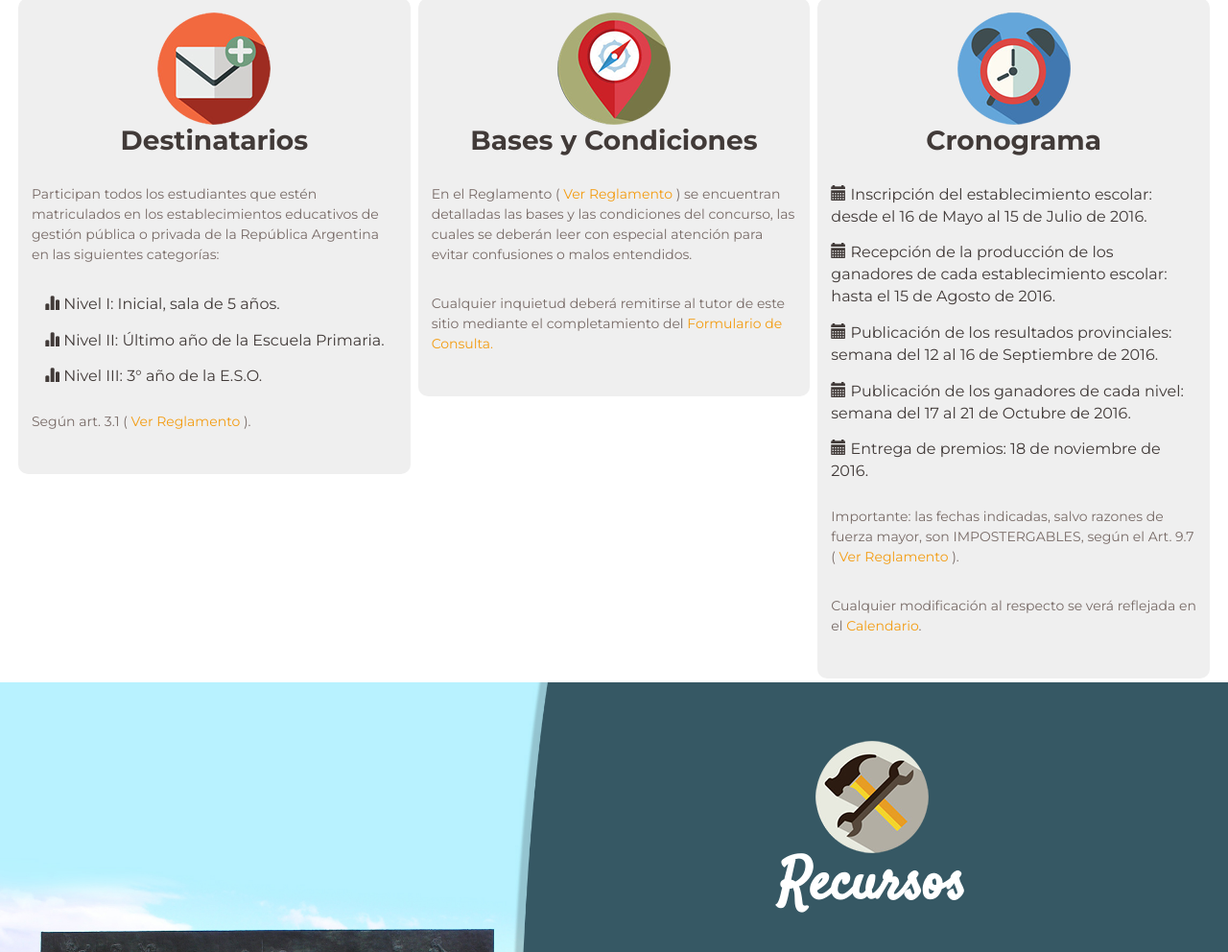
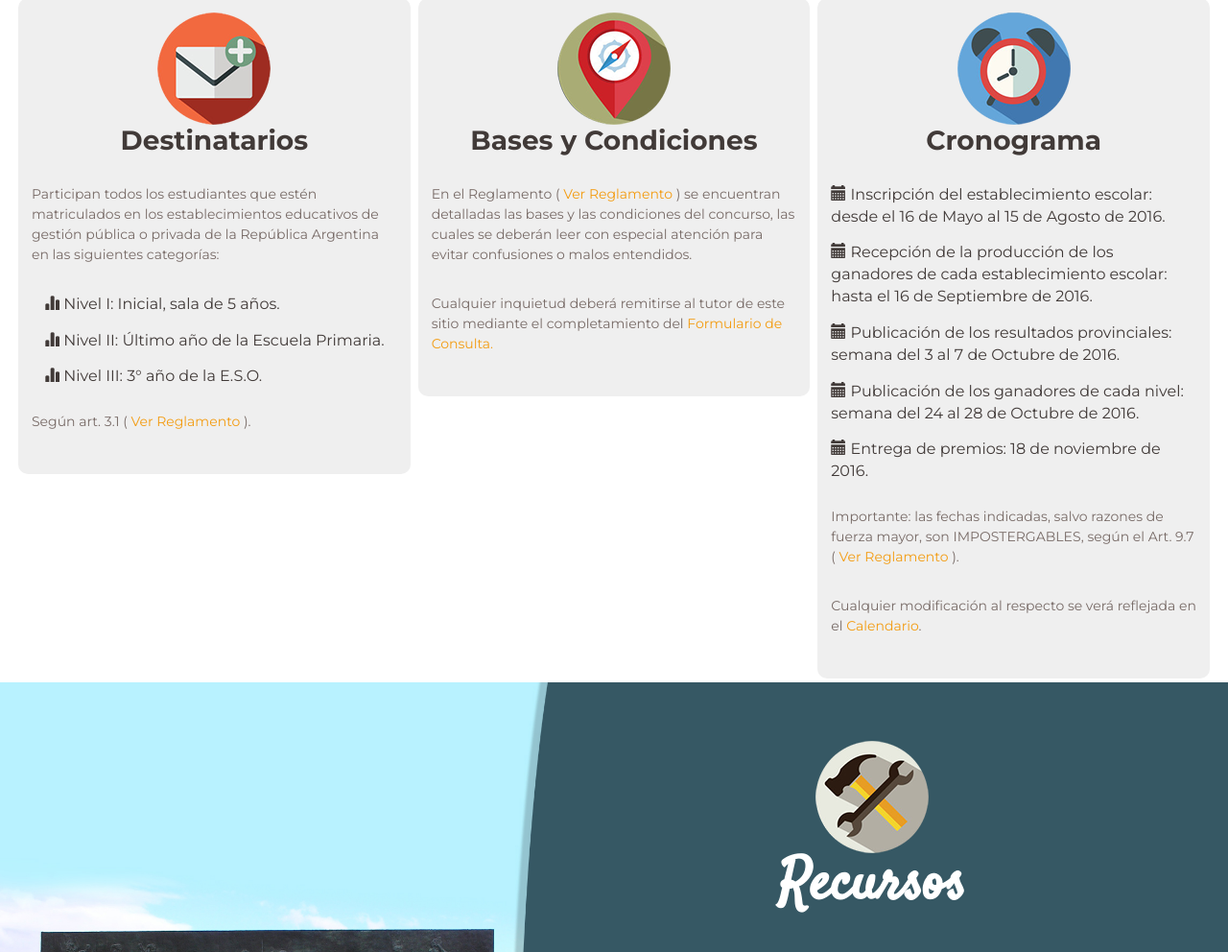
Before and after one commit to MinEduTDF/OlimpiadasMalvinas-HTML5-, a website with bundled scripts: page dist/index.html in a window 1280 px wide. Shown: the part 1126-2118 px from the top of the page at 96% size. Built offline with nearby package versions, Linux system fonts and the light colour scheme; files whose address does not match are found by name.

Commit message:
fechas cambiadas

```diff
--- a/dist/index.html
+++ b/dist/index.html
@@ -123,10 +123,10 @@
           <div class="col-inner">
             <img src="assets/images/icon/reloj.png" class="img-responsive iconos"><h4 class="subtitle">Cronograma</h4>
             <ul class="meta-list list-unstyled text-left center-block">
-              <li><span class="glyphicon glyphicon-calendar" aria-hidden="true"></span> Inscripción del establecimiento escolar: desde el 16 de Mayo al 15 de Julio de 2016.</li>
-              <li><span class="glyphicon glyphicon-calendar" aria-hidden="true"></span> Recepción de la producción de los ganadores de cada establecimiento escolar: hasta el 15 de Agosto de 2016.</li>
-              <li><span class="glyphicon glyphicon-calendar" aria-hidden="true"></span> Publicación de los resultados provinciales:   semana del 12 al 16 de Septiembre de 2016.</li>
-              <li><span class="glyphicon glyphicon-calendar" aria-hidden="true"></span> Publicación de los ganadores de cada nivel: semana del 17 al 21 de Octubre de 2016.</li>
+              <li><span class="glyphicon glyphicon-calendar" aria-hidden="true"></span> Inscripción del establecimiento escolar: desde el 16 de Mayo al 15 de Agosto de 2016.</li>
+              <li><span class="glyphicon glyphicon-calendar" aria-hidden="true"></span> Recepción de la producción de los ganadores de cada establecimiento escolar: hasta el 16 de Septiembre de 2016.</li>
+              <li><span class="glyphicon glyphicon-calendar" aria-hidden="true"></span> Publicación de los resultados provinciales:   semana del 3 al 7 de Octubre de 2016.</li>
+              <li><span class="glyphicon glyphicon-calendar" aria-hidden="true"></span> Publicación de los ganadores de cada nivel: semana del 24 al 28 de Octubre de 2016.</li>
               <li><span class="glyphicon glyphicon-calendar" aria-hidden="true"></span> Entrega de premios: 18 de noviembre de 2016.</li>
             </ul>
             <p class="intro">Importante: las fechas indicadas, salvo razones de fuerza mayor, son IMPOSTERGABLES, según el Art. 9.7 (<a href="https://drive.google.com/file/d/0B8Yn5_zDb2sLdW9RLWVaVXJwNUk/view?usp=sharing" target="_blank"> Ver Reglamento</a> ). </p>
```
